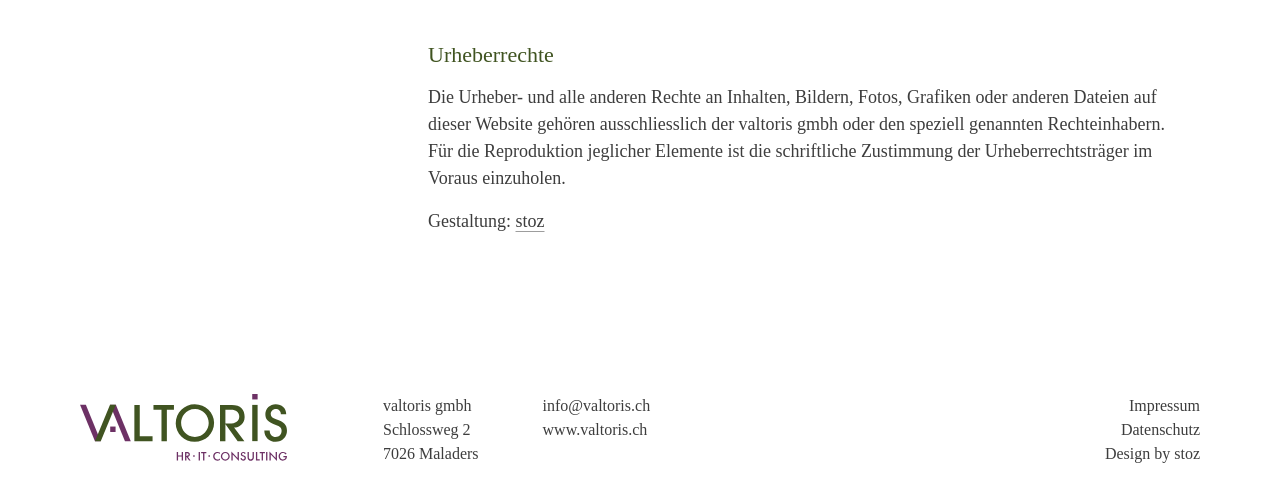
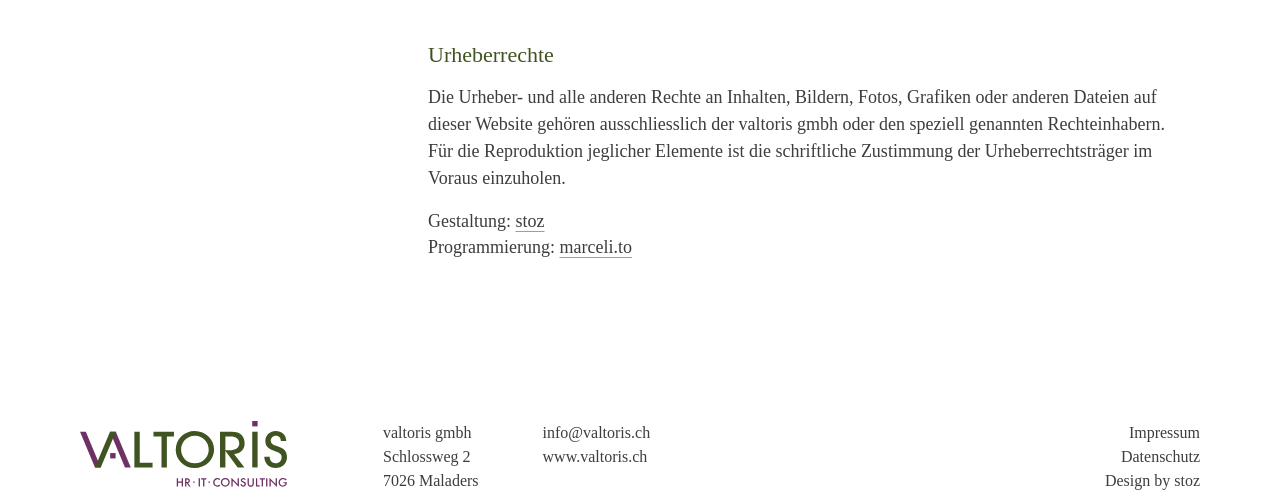
Before and after one commit to marceli-to/valtoris.ch, a Laravel app: page /impressum in a window 1280 px wide. Shown: the part 1288-1789 px from the top of the page. Before the commit the page ends 1751 px from the top, so only its background shows below. Run offline with Laravel 12, Linux system fonts and the light colour scheme; style sheets or scripts are compiled from the project's sources.

Commit message:
Impressum: credit for programming
Co-Authored-By: Claude Opus 5.5 <noreply@anthropic.com>

```diff
--- a/resources/views/pages/impressum.blade.php
+++ b/resources/views/pages/impressum.blade.php
@@ -43,6 +43,9 @@
 		<p>
 			Die Urheber- und alle anderen Rechte an Inhalten, Bildern, Fotos, Grafiken oder anderen Dateien auf dieser Website gehören ausschliesslich der {{ $company['name'] }} oder den speziell genannten Rechteinhabern. Für die Reproduktion jeglicher Elemente ist die schriftliche Zustimmung der Urheberrechtsträger im Voraus einzuholen.
 		</p>
-		<p>Gestaltung: <a href="https://stoz.ch" target="_blank" rel="noopener">stoz</a></p>
+		<p>
+			Gestaltung: <a href="https://stoz.ch" target="_blank" rel="noopener">stoz</a><br>
+			Programmierung: <a href="https://marceli.to" target="_blank" rel="noopener">marceli.to</a>
+		</p>
 	</x-legal-section>
 </x-legal-page>
```
Also changed, not shown: docs/progress.md (+1 -0 lines).
